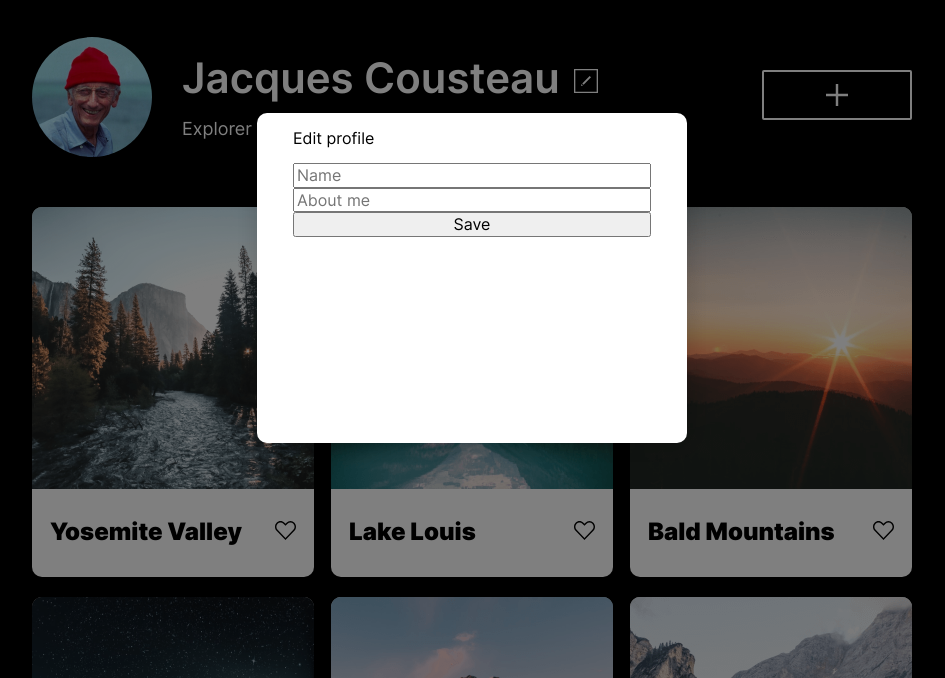
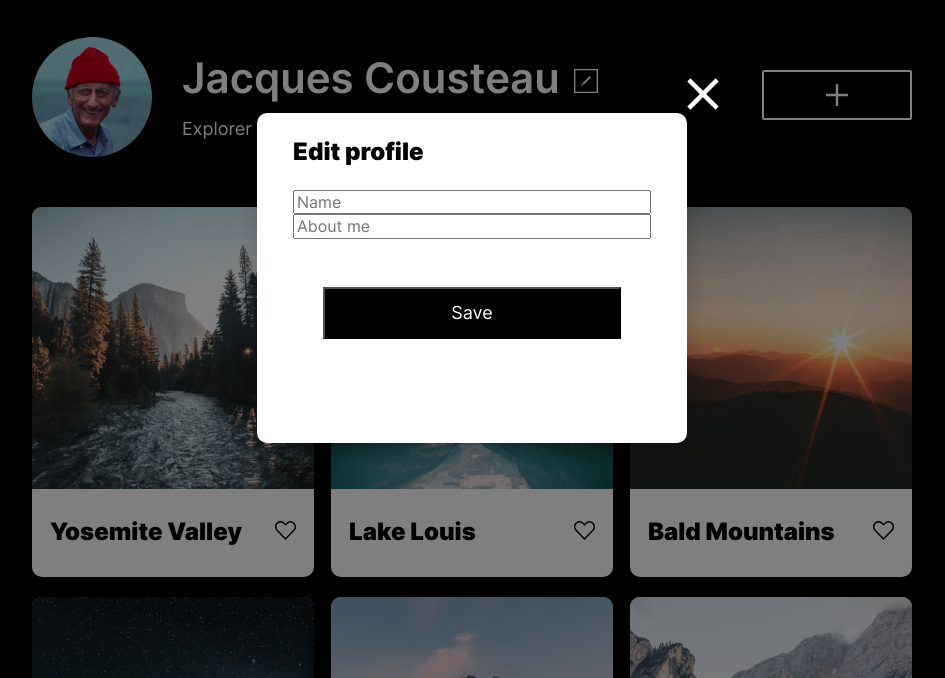
Before and after one commit to sergiofrrg92/web_project_4, a plain HTML site: page index.html in a window 1280 px wide. Both pictures are taken after a click on the link 754 px from the left and 209 px from the top of the page. Shown: the part 122-800 px from the top of the page, without its empty margins (168-1113 px from the left). Drawn offline with Linux system fonts and the light colour scheme.

Commit message:
feature: edit form styling

```diff
--- /dev/null
+++ b/blocks/form/__save-button/form__save-button.css
@@ -0,0 +1,11 @@
+.form__save-button {
+  margin: 48px auto 36px auto;
+  background: #000;
+  color: #fff;
+  width: 83%;
+  font-weight: normal;
+  font-stretch: normal;
+  font-size: 18px;
+  line-height: 22px;
+  padding: 13px 0;
+}
--- /dev/null
+++ b/blocks/popup/__close-button/popup__close-button.css
@@ -0,0 +1,5 @@
+.popup__close-button {
+  position: absolute;
+  left: 430px;
+  bottom: 330px;
+}
--- /dev/null
+++ b/blocks/popup/__container-title/popup__container-title.css
@@ -0,0 +1,7 @@
+.popup__container-title {
+  color: #000;
+  font-weight: 900;
+  font-style: normal;
+  font-size: 24px;
+  line-height: 29px;
+}
--- a/blocks/popup/__container/popup__container.css
+++ b/blocks/popup/__container/popup__container.css
@@ -1,5 +1,5 @@
 .popup__container {
-  color: #000;
+  position: relative;
   margin: auto;
   min-width: 430px;
   min-height: 330px;
--- a/index.html
+++ b/index.html
@@ -166,6 +166,12 @@
     </footer>
     <div class="popup">
       <div class="popup__container">
+        <a class="popup__close-button" href="#"
+          ><img
+            class="popup__close-button-image"
+            src="images/close_icon-vector.svg"
+            alt="Closing button"
+        /></a>
         <div class="popup__container-content">
           <p class="popup__container-title">Edit profile</p>
           <form class="form">
--- a/pages/index.css
+++ b/pages/index.css
@@ -25,4 +25,7 @@
 @import url(../blocks/popup/_opened/popup_opened.css);
 @import url(../blocks/popup/__container/popup__container.css);
 @import url(../blocks/popup/__container-content/popup__container-content.css);
+@import url(../blocks/popup/__close-button/popup__close-button.css);
+@import url(../blocks/popup/__container-title/popup__container-title.css);
 @import url(../blocks/form/form.css);
+@import url(../blocks/form/__save-button/form__save-button.css);
--- a/scripts/index.js
+++ b/scripts/index.js
@@ -5,4 +5,6 @@ function togglePopUp(){
 }
 
 let editButton = document.querySelector(".profile__edit-button");
+let closeButton = document.querySelector(".popup__close-button");
 editButton.addEventListener("click", togglePopUp);
+closeButton.addEventListener("click", togglePopUp);
```
Also changed, not shown: images/close_icon-vector.svg (added), 1 other file.
